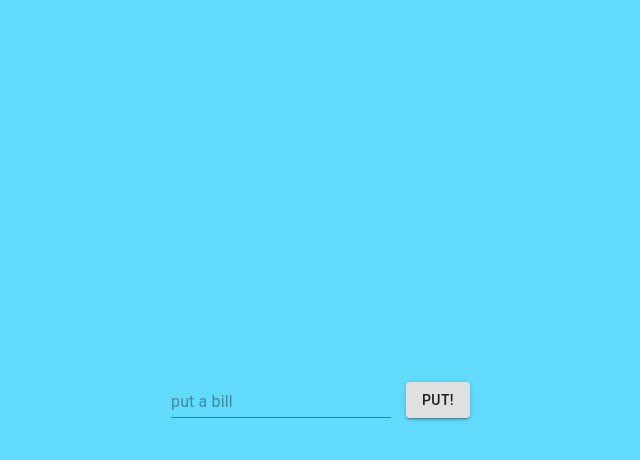
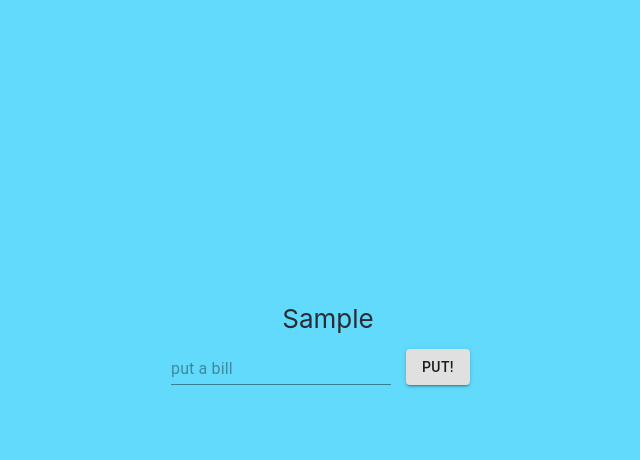
Before and after one commit to robpwatkins/budget-list, a React (Create React App) app: page / in a window 1280 px wide. Both pictures are taken after typing "Sample" into the empty fields and a click on the button "PUT!". Shown: the top 460 px of the page, without its empty margins (312-952 px from the left). Built offline with nearby package versions, Linux system fonts and the light colour scheme.

Commit message:
ohh yeah got it working nicely

```diff
--- a/package.json
+++ b/package.json
@@ -9,7 +9,8 @@
     "@testing-library/user-event": "^7.2.1",
     "react": "^16.13.1",
     "react-dom": "^16.13.1",
-    "react-scripts": "3.4.1"
+    "react-scripts": "3.4.1",
+    "styled-components": "^5.1.0"
   },
   "scripts": {
     "start": "react-scripts start",
--- a/src/App.css
+++ b/src/App.css
@@ -1,12 +1,17 @@
+* {
+  box-sizing: border-box;
+  margin: 0;
+  padding: 0;
+}
+
 .App {
   text-align: center;
-  background-color: ;
   background: #61dafb;
-  min-height: 100vh;
+  height: 100vh;
   display: flex;
   flex-direction: column;
   align-items: center;
-  justify-content: center;
+  justify-content: flex-start;
   font-size: calc(10px + 2vmin);
   color: #282c34;
 }
--- a/src/App.js
+++ b/src/App.js
@@ -1,15 +1,33 @@
 import React, { useState } from 'react';
+import styled from 'styled-components';
 import './App.css';
 import Bill from './components/Bill';
 import BudgetForm from './components/BudgetForm';
+
+const StyledDiv = styled.div`
+  display: flex;
+  flex-direction: column;
+  height: 50vh;
+  justify-content: flex-end;
+`
+
+const OverflowGuy = styled.div`
+  display: flex;
+  flex-direction: column-reverse;
+  overflow: scroll;
+`
 
 const App = () => {
   const [bills, setBills] = useState([]);
 
   return (
     <div className="App">
-      <Bill bills={bills} />
-      <BudgetForm setBills={setBills} />
+      <StyledDiv>
+        <OverflowGuy>
+          <Bill bills={bills} />
+        </OverflowGuy>
+        <BudgetForm bills={bills} setBills={setBills} />
+      </StyledDiv>
     </div>
   );
 }
--- a/src/components/Bill.js
+++ b/src/components/Bill.js
@@ -1,9 +1,16 @@
-import React from 'react';
+import React, { useState } from 'react';
 
 const Bill = (props) => {
-  console.log(props.bills);
+
   return (
     <div>
+      {props.bills.map((bill, index) => {
+        return (
+          <div key={index}>
+            <p>{bill}</p>
+          </div>
+        )
+      })}
     </div>
   )
 }
--- a/src/components/BudgetForm.js
+++ b/src/components/BudgetForm.js
@@ -5,7 +5,7 @@ const buttonStyle = {
   margin: "15px"
 }
 
-const BudgetForm = () => {
+const BudgetForm = (props) => {
   const [input, setInput] = useState('');
 
   const updateInput = (event) => {
@@ -15,7 +15,7 @@ const BudgetForm = () => {
   const handleSubmit = (event) => {
     event.preventDefault();
     setInput(input);
-    console.log(input);
+    props.setBills([ ...props.bills, input])
     setInput('');
   }
 
```
Also changed, not shown: 1 other file (tests, documents, lock files or other folders).
